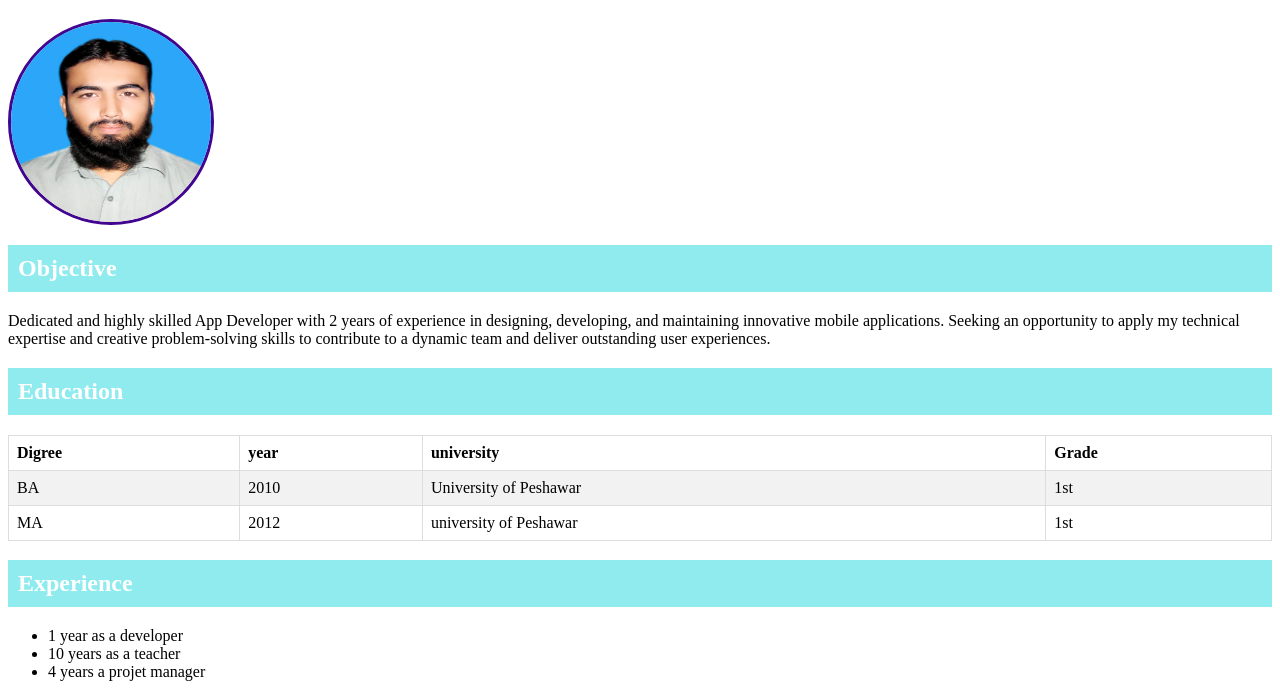
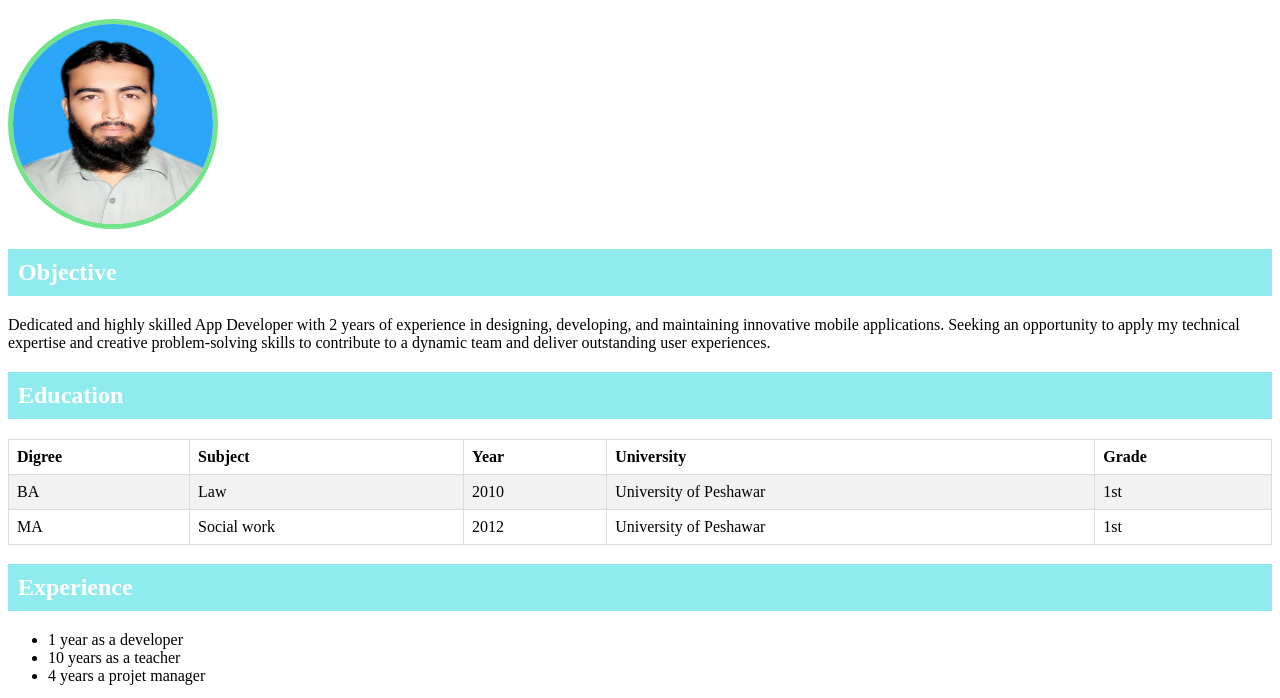
Before and after one commit to gulfamkhan2308/html_day4, a plain HTML site: page index.html in a window 1280 px wide. Shown: the part 81-779 px from the top of the page. Drawn offline with Linux system fonts and the light colour scheme.

Commit message:
my first live website

```diff
--- a/index.html
+++ b/index.html
@@ -21,7 +21,7 @@
     height: 200px;
     border-radius: 50%;
     overflow: hidden;
-    border: 3px solid #41058f; /
+    border: 5px solid #73e48c; /
   }
 </style>
 
@@ -67,20 +67,23 @@
 <table>
   <tr>
     <th>Digree</th>
-    <th>year</th>
-    <th>university</th>
+    <th>Subject</th>
+    <th>Year</th>
+    <th>University</th>
     <th>Grade</th>
   </tr>
   <tr>
     <td>BA</td>
+    <td>Law</td>
     <td>2010</td>
     <td>University of Peshawar</td>
     <td>1st</td>
   </tr>
   <tr>
     <td>MA</td>
+    <td>Social work</td>
     <td>2012</td>
-    <td>university of Peshawar</td>
+    <td>University of Peshawar</td>
     <td>1st</td>
   </tr>
 
@@ -99,4 +102,6 @@
   <li>Word Press development</li>
   <li>AI chat bot</li>
 </ul>
+<h2>Contect</h2>
+gulfamkhan2308@gmail.com
 </html>
```
